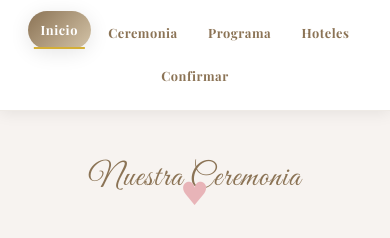
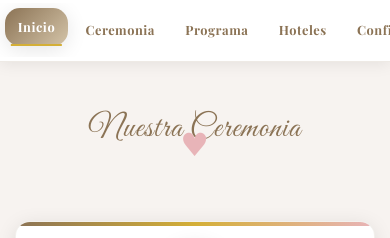
Before and after one commit to JCab91/web_boda, a plain HTML site: page index.html in a window 390 px wide. Shown: the part 846-1084 px from the top of the page. Drawn offline with nearby package versions, Linux system fonts and the light colour scheme.

Commit message:
Add files via upload

```diff
--- a/script.js
+++ b/script.js
@@ -69,6 +69,9 @@ function initializeNavigation() {
 
     // Update active navigation item on scroll
     window.addEventListener('scroll', updateActiveNavItem);
+
+    // Add scroll behavior for mobile navigation
+    window.addEventListener('scroll', handleMobileNavScroll);
 
     // Initial call to set correct active item
     setTimeout(updateActiveNavItem, 100);
@@ -380,6 +383,21 @@ function debounce(func, wait) {
     };
 }
 
+// Mobile navigation scroll handler
+function handleMobileNavScroll() {
+    const nav = document.querySelector('.nav');
+    const scrollY = window.scrollY;
+
+    // Only apply on mobile screens
+    if (window.innerWidth <= 768) {
+        if (scrollY > 100) {
+            nav.classList.add('scrolled');
+        } else {
+            nav.classList.remove('scrolled');
+        }
+    }
+}
+
 // Debounced scroll listener for better performance
 const debouncedScroll = debounce(updateActiveNavItem, 10);
 window.addEventListener('scroll', debouncedScroll);
--- a/styles.css
+++ b/styles.css
@@ -177,6 +177,7 @@ body {
     border-bottom: 1px solid rgba(139, 115, 85, 0.15);
     z-index: 1000;
     box-shadow: var(--shadow-soft);
+    transition: var(--transition);
 }
 
 .nav-container {
@@ -1033,21 +1034,42 @@ body {
 
     /* Navigation - Más compacta en móvil */
     .nav {
-        padding: 0.5rem 0;
+        padding: 0.3rem 0;
+        transform: translateY(0);
+    }
+
+    .nav.scrolled {
+        padding: 0.2rem 0;
+        background: rgba(255, 255, 255, 0.95);
+        backdrop-filter: blur(10px);
     }
 
     .nav-container {
-        gap: 0.5rem;
-        padding: 0.5rem 10px;
-        flex-wrap: wrap;
-        justify-content: center;
+        gap: 0.2rem;
+        padding: 0.3rem 5px;
+        flex-wrap: nowrap;
+        justify-content: space-between;
+        overflow-x: auto;
+        scrollbar-width: none;
+        -ms-overflow-style: none;
+    }
+
+    .nav-container::-webkit-scrollbar {
+        display: none;
     }
 
     .nav-link {
-        padding: 0.6rem 1rem;
-        font-size: 0.85rem;
-        border-radius: 20px;
+        padding: 0.4rem 0.7rem;
+        font-size: 0.75rem;
+        border-radius: 15px;
         min-width: auto;
+        white-space: nowrap;
+        flex-shrink: 0;
+    }
+
+    .nav.scrolled .nav-link {
+        padding: 0.3rem 0.6rem;
+        font-size: 0.7rem;
     }
 
     /* Hero section más compacto */
```
